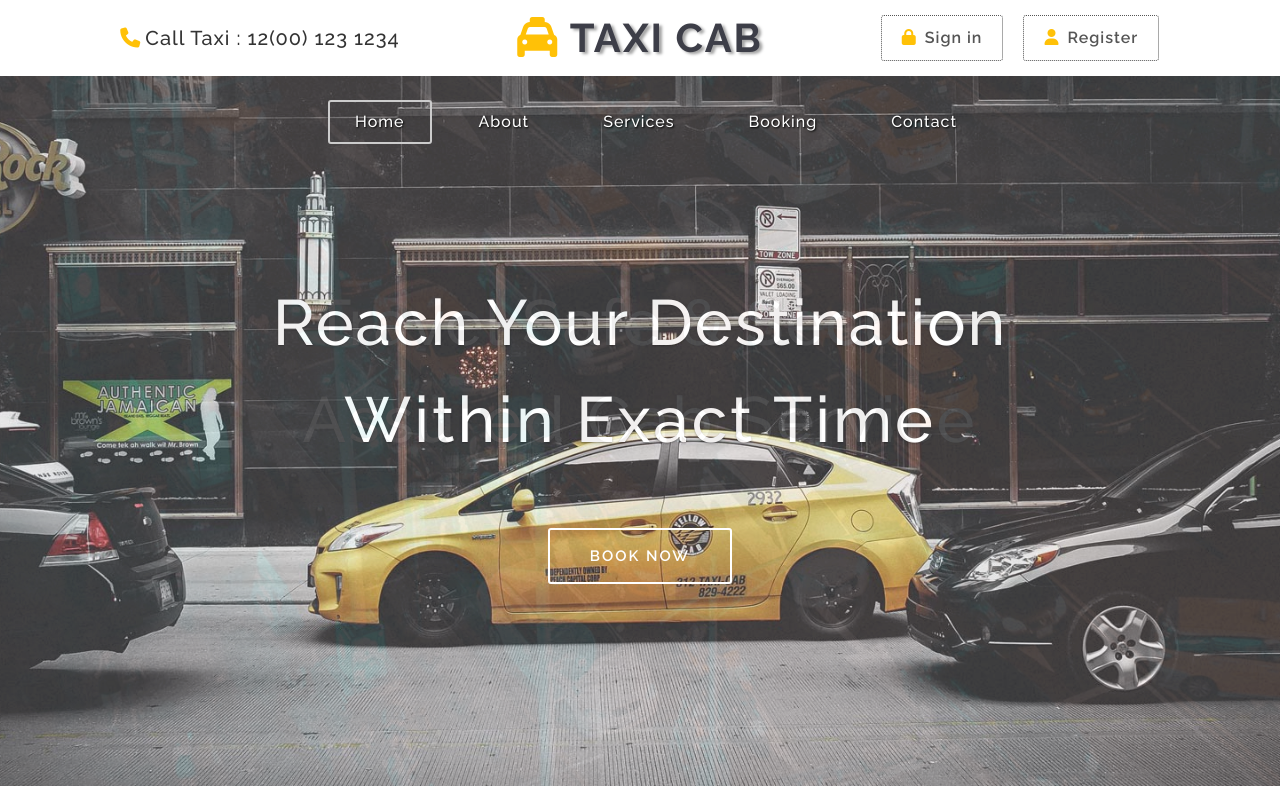
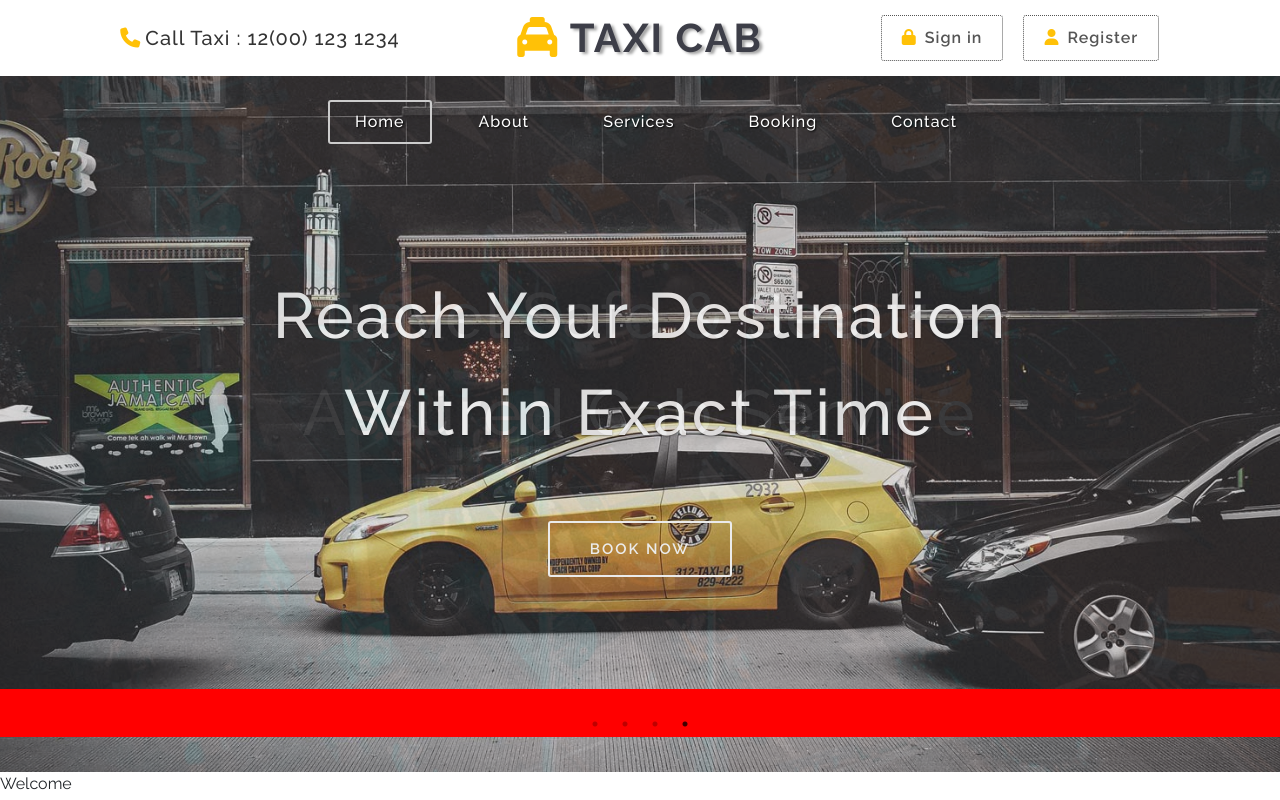
Before and after one commit to Cyber9jaDev/Car-Booking-System, a React (Vite) app in the folder client/: page / in a window 1280 px wide. Built offline with nearby package versions, Linux system fonts and the light colour scheme.

Commit message:
updated slider

```diff
--- a/client/src/App.tsx
+++ b/client/src/App.tsx
@@ -1,5 +1,6 @@
 import Banner from "./components/users/Banner";
 import TopNav from "./components/users/TopNav";
+import Welcome from "./components/users/Welcome";
 
 
 function App() {
@@ -8,6 +9,7 @@ function App() {
     <>
     <TopNav />
     <Banner />
+    <Welcome />
     </>
   )
 }
--- a/client/src/components/users/Slide.tsx
+++ b/client/src/components/users/Slide.tsx
@@ -4,7 +4,6 @@ import { Link } from 'react-router-dom';
 const Slide = ({ h4, h5, img }: SliderObjType)  => {
 
   return (
-    // <div className="banner-img" style={{background: `url(${img})` }}>
     <div className="wrapper">
       <img className="banner-img" src={img} alt="" />
       <div className="banner-info text-center">
--- a/client/src/components/users/Slider.tsx
+++ b/client/src/components/users/Slider.tsx
@@ -3,7 +3,11 @@ import "slick-carousel/slick/slick.css";
 import "slick-carousel/slick/slick-theme.css";
 import BannerSliderData from './BannerSliderData';
 import Slide from './Slide';
+import { ReactElement } from 'react';
 
+type CustomDotsType = (dots:ReactElement) => ReactElement;
+
+type CustomPagingType = (dot: number) => ReactElement;
 
 type SliderObjType = {
   dots: boolean,
@@ -14,9 +18,10 @@ type SliderObjType = {
   slidesToShow: number,
   slidesToScroll: number,
   arrows: boolean,
-  fade: boolean
+  fade: boolean,
+  appendDots: CustomDotsType,
+  // customPaging: CustomPagingType
 }
-
 
 const ReactSlider = () => {
   const settings : SliderObjType = {
@@ -29,6 +34,19 @@ const ReactSlider = () => {
     speed: 2000,
     slidesToShow: 1,
     slidesToScroll: 1,
+    appendDots: dots => <ul className='slick-dots'> { dots } </ul>,
+    // customPaging: (i) => <button style={{
+    //   fontSize: '2em',
+
+    // }}>{i + 1}</button>
+    // customPaging: (i) => <button style={{
+    //   content: '',
+    //   color: 'white',
+    //   fontSize: '1em',
+    //   // width: '50px',
+    //   // height: '50px',
+    //   // background: 'white'
+    // }}>{i + 1}</button>
   }
 
   return (
--- /dev/null
+++ b/client/src/components/users/Welcome.tsx
@@ -0,0 +1,9 @@
+import React from 'react'
+
+const Welcome = () => {
+  return (
+    <div>Welcome</div>
+  )
+}
+
+export default Welcome;
--- a/client/src/sass/banner.scss
+++ b/client/src/sass/banner.scss
@@ -1,8 +1,14 @@
 #banner{
   position: relative;
-  min-height: calc(100vh - 78px);
+  // min-height: calc(100vh - 78px);
+  // min-height: 728px !important;
+  // max-height: 80vh;
+  min-height: 87vh;
+  max-height: 87vh;
   height: 100%;
-  // max-height: 100vh !important;
+  // max-height: 90vh;
+  background: black;
+  // max-height: 728px !important;
 
   nav{
     padding-top: 1.5em;
@@ -38,10 +44,20 @@
     border-radius: 3px;
   }
 
+  .slick-dots{
+    position: absolute !important;
+    margin-bottom: 60px !important;
+    font-size: 2em;
+    background: red !important;
+    // width: 10px;
+    // height: 10px;
+  }
+
   .slider-container{
     position: absolute;
     top: 0 !important;
     width: 100% !important;
+    margin-right: auto;
     left: 0 !important;
     overflow-x: hidden !important;
     height: 100%;
@@ -59,8 +75,10 @@
     object-position: center;
     -o-object-fit: cover;
     -o-object-position: center;
-    min-height: 710px !important;
-    max-height: 710px !important;
+    // min-height: 728px !important;
+    // max-height: 728px !important;
+    min-height: 87vh;
+    max-height: 87vh;
     height: 100%;
     width: 100% !important;
   }
```
